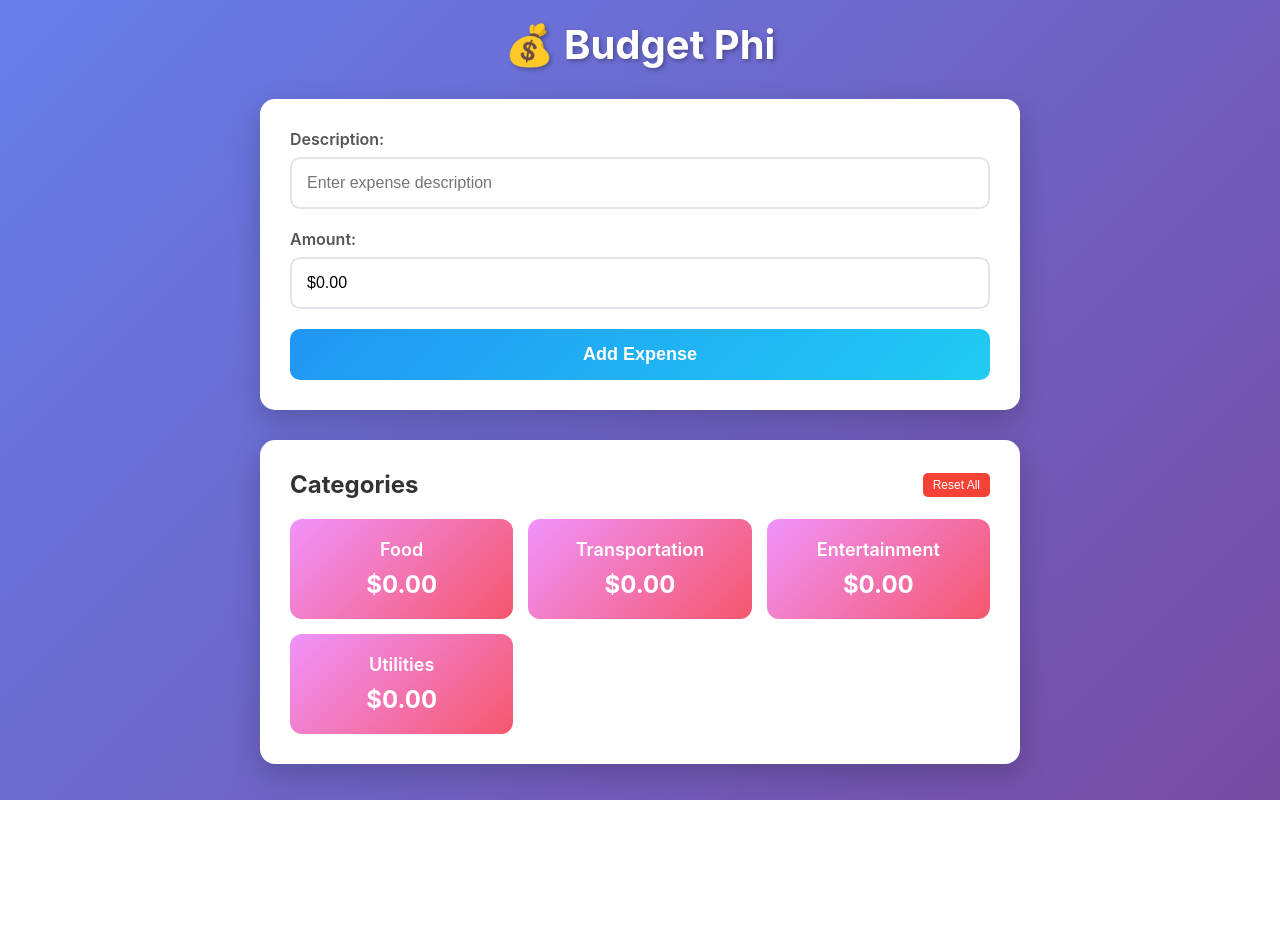
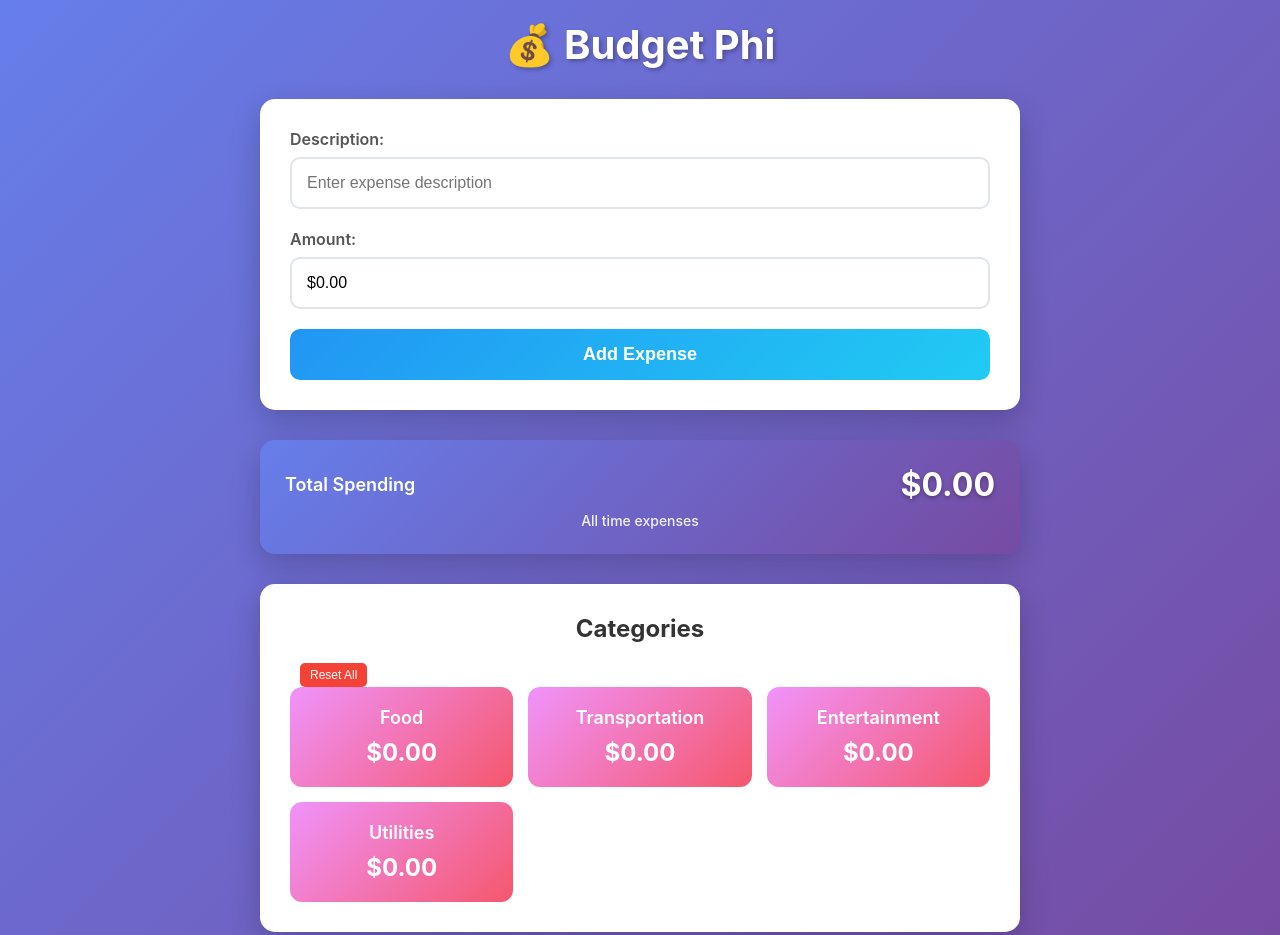
Before and after one commit to cotterjd/expense_tracking_claude3.7, a website: page index.html in a window 1280 px wide. Shown: the top 935 px of the page. Before the commit the page ends 800 px from the top, so only its background shows below. Drawn offline with Linux system fonts and the light colour scheme.

Commit message:
add total spending

```diff
--- a/app.js
+++ b/app.js
@@ -6,6 +6,7 @@ class BudgetApp {
 
         this.initializeEventListeners();
         this.renderCategories();
+        this.updateRunningTotal();
     }
 
     // Load data from localStorage
@@ -156,6 +157,7 @@ class BudgetApp {
         this.expenses.push(expense);
         this.saveExpenses();
         this.renderCategories();
+        this.updateRunningTotal();
         this.closeModal(document.getElementById('category-modal'));
         this.clearForm();
     }
@@ -189,6 +191,7 @@ class BudgetApp {
             this.saveCategories();
             this.saveExpenses();
             this.renderCategories();
+            this.updateRunningTotal();
             this.showCategoryModal(); // Refresh the modal
         }
     }
@@ -320,6 +323,7 @@ class BudgetApp {
                     this.saveCategories();
                     this.saveExpenses();
                     this.renderCategories();
+                    this.updateRunningTotal();
                     alert('Data imported successfully!');
                 }
             } catch (error) {
@@ -335,6 +339,7 @@ class BudgetApp {
             this.expenses = this.expenses.filter(expense => expense.id !== expenseId);
             this.saveExpenses();
             this.renderCategories();
+            this.updateRunningTotal();
 
             // Close and reopen the modal to refresh the list
             const modal = document.getElementById('expense-modal');
@@ -348,7 +353,17 @@ class BudgetApp {
             this.expenses = [];
             this.saveExpenses();
             this.renderCategories();
+            this.updateRunningTotal();
             alert('All expenses have been deleted.');
+        }
+    }
+
+    // Update running total display
+    updateRunningTotal() {
+        const total = this.expenses.reduce((sum, expense) => sum + expense.amount, 0);
+        const totalElement = document.getElementById('total-amount');
+        if (totalElement) {
+            totalElement.textContent = `$${total.toFixed(2)}`;
         }
     }
 }
--- a/index.html
+++ b/index.html
@@ -31,6 +31,17 @@
                 </div>
 
                 <button id="submit-btn" class="btn-primary">Add Expense</button>
+            </div>
+
+            <!-- Running Total Section -->
+            <div class="total-section">
+                <div class="total-card">
+                    <div class="total-header">
+                        <span class="total-label">Total Spending</span>
+                        <span class="total-amount" id="total-amount">$0.00</span>
+                    </div>
+                    <div class="total-subtitle">All time expenses</div>
+                </div>
             </div>
 
             <!-- Categories List -->
--- a/styles.css
+++ b/styles.css
@@ -35,6 +35,43 @@ header h1 {
     border-radius: 15px;
     box-shadow: 0 10px 30px rgba(0,0,0,0.2);
     margin-bottom: 30px;
+}
+
+.total-section {
+    margin-bottom: 30px;
+}
+
+.total-card {
+    background: linear-gradient(135deg, #667eea 0%, #764ba2 100%);
+    color: white;
+    padding: 25px;
+    border-radius: 15px;
+    text-align: center;
+    box-shadow: 0 10px 30px rgba(0,0,0,0.2);
+}
+
+.total-header {
+    display: flex;
+    justify-content: space-between;
+    align-items: center;
+    margin-bottom: 8px;
+}
+
+.total-label {
+    font-size: 18px;
+    font-weight: 600;
+}
+
+.total-amount {
+    font-size: 32px;
+    font-weight: 700;
+    text-shadow: 0 2px 4px rgba(0,0,0,0.3);
+}
+
+.total-subtitle {
+    font-size: 14px;
+    opacity: 0.9;
+    font-weight: 500;
 }
 
 .form-group {
@@ -118,16 +155,10 @@ input[type="number"]:focus {
     box-shadow: 0 10px 30px rgba(0,0,0,0.2);
 }
 
-.categories-header {
-    display: flex;
-    justify-content: space-between;
-    align-items: center;
+.categories-section h2 {
     margin-bottom: 20px;
-}
-
-.categories-section h2 {
-    margin: 0;
     color: #333;
+    text-align: center;
 }
 
 .categories-grid {
@@ -275,27 +306,6 @@ input[type="number"]:focus {
     font-size: 18px;
 }
 
-.expense-controls {
-    display: flex;
-    align-items: center;
-    gap: 15px;
-}
-
-.delete-expense {
-    padding: 5px 10px;
-    font-size: 12px;
-    background: #dc3545;
-    color: white;
-    border: none;
-    border-radius: 5px;
-    cursor: pointer;
-    transition: background 0.3s ease;
-}
-
-.delete-expense:hover {
-    background: #c82333;
-}
-
 .expense-date {
     font-size: 12px;
     color: #666;
```
